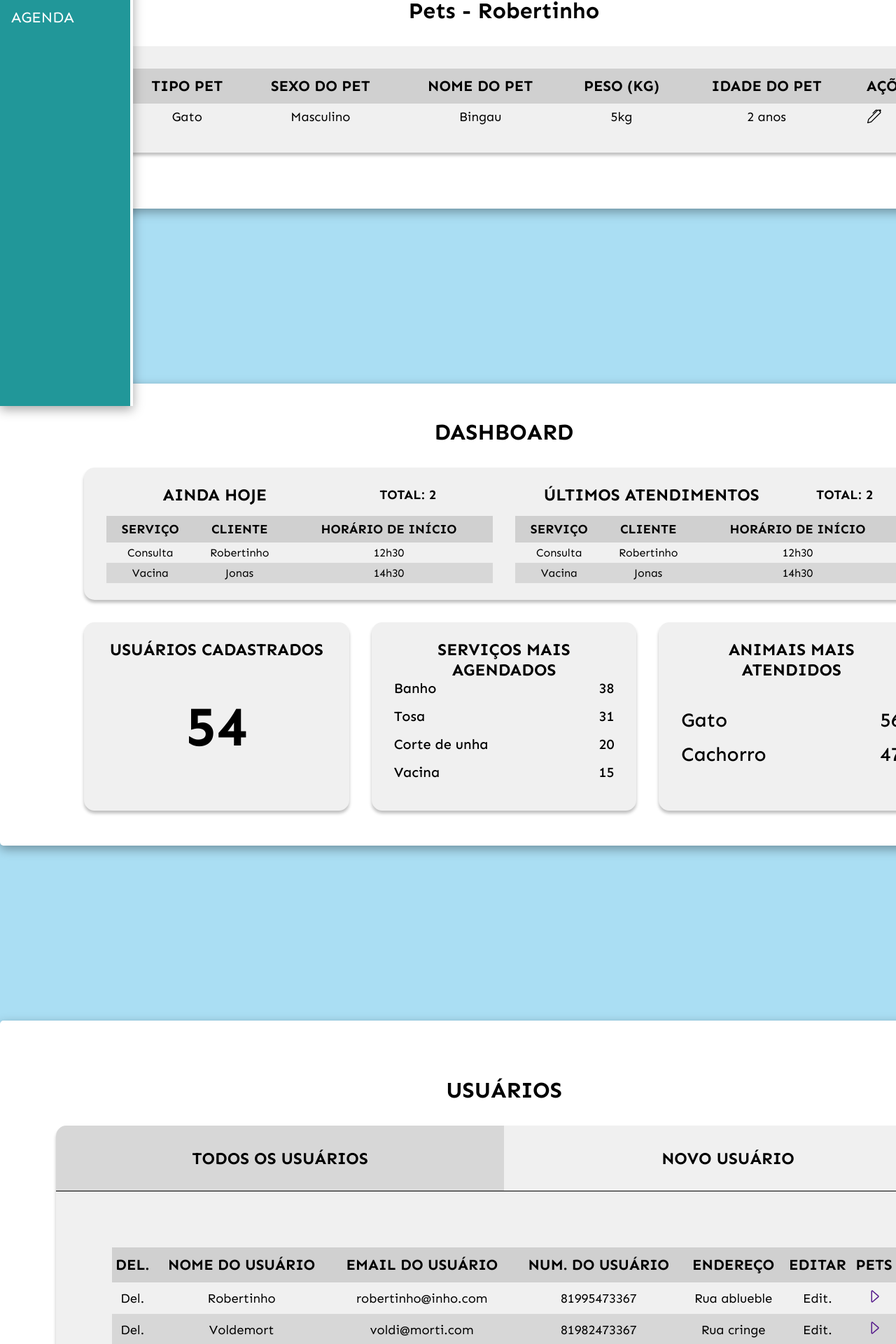
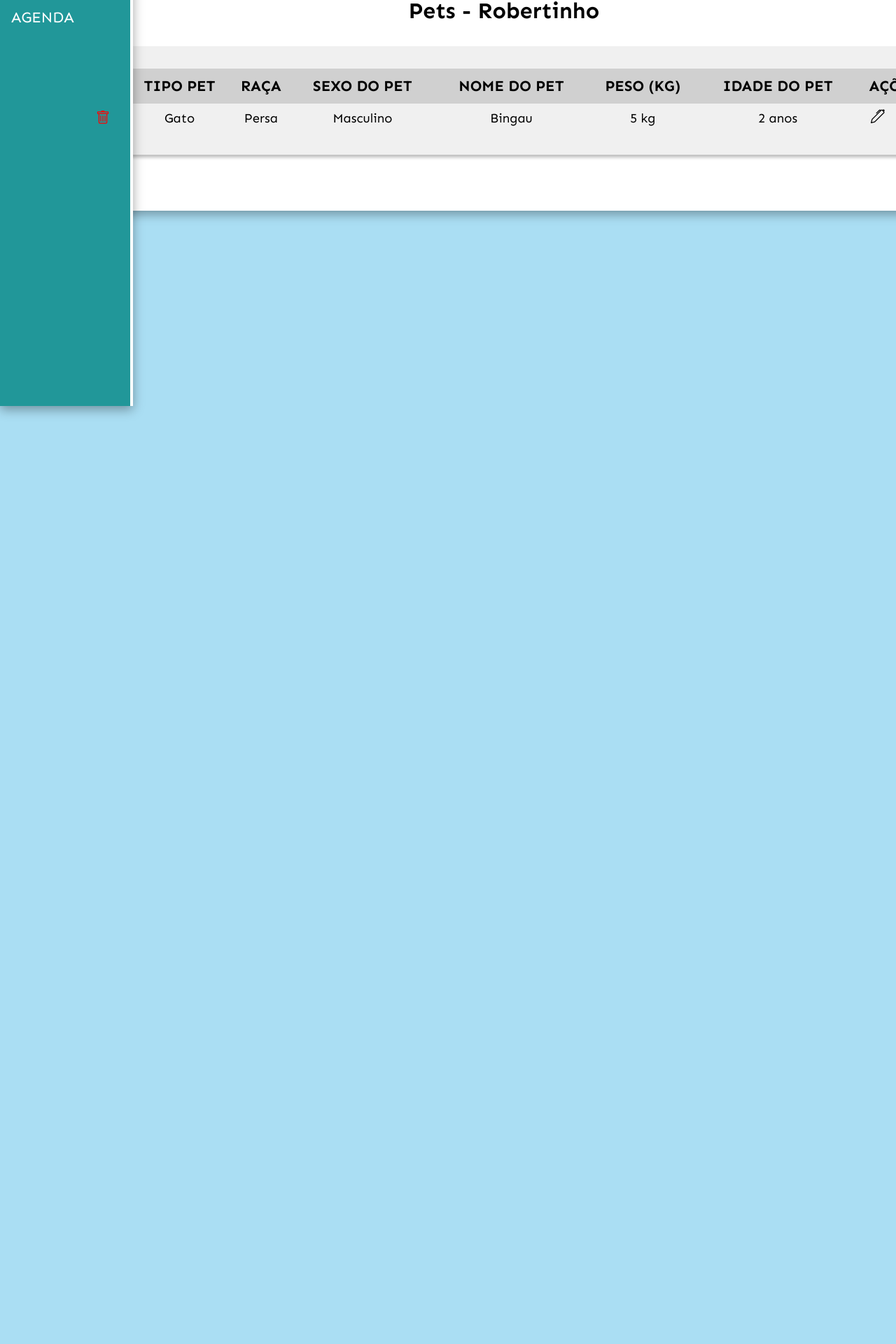
Before and after one commit to pedroairton/sistema-petshop, an Angular app: page /usuario in a window 1280 px wide. Shown: the part 370-2290 px from the top of the page at 70% size. After the commit the page ends 800 px from the top, so only its background shows below. Built offline with nearby package versions, Linux system fonts and the light colour scheme.

Commit message:
feat: Service + get para usuarios

```diff
--- a/src/app/app.component.html
+++ b/src/app/app.component.html
@@ -21,7 +21,7 @@
   <router-outlet></router-outlet>
 </section>
 
-<section class="content">
+<section class="content off">
   <div class="page-dashboard">
     <h1>DASHBOARD</h1>
     <div class="tables card">
@@ -104,7 +104,7 @@
     </div>
   </div>
 </section>
-<section class="content">
+<section class="content off">
   <div class="page-usuarios">
     <h1>USUÁRIOS</h1>
     <div class="content-usuarios">
@@ -191,7 +191,7 @@
     </div>
   </div>
 </section>
-<section class="content">
+<section class="content off">
   <div class="page-pet">
     <h1>Pets - Robertinho</h1>
     <div class="table">
@@ -252,7 +252,7 @@
     </div>
   </div>
 </section>
-<section class="content">
+<section class="content off">
   <div class="page-agendamentos">
     <h1>AGENDAMENTOS</h1>
     <button (click)="openDialog()">Abrir dialog (teste)</button>
@@ -304,7 +304,7 @@
     </div>
   </div>
 </section>
-<section class="content">
+<section class="content off">
   <div class="page-login">
     <div class="img-logo">
       <!-- <img src="" alt=""> -->
--- a/src/app/app.component.ts
+++ b/src/app/app.component.ts
@@ -7,6 +7,7 @@ import { MatFormFieldModule } from '@angular/material/form-field';
 import { MatInputModule } from '@angular/material/input';
 import { MatDialog,MatDialogModule } from '@angular/material/dialog';
 import { DialogFormUsuarioComponent } from './components/dialog/usuario/dialog-form-usuario/dialog-form-usuario.component';
+import { response } from 'express';
 
 @Component({
   selector: 'app-root',
@@ -22,13 +23,10 @@ import { DialogFormUsuarioComponent } from './components/dialog/usuario/dialog-f
   templateUrl: './app.component.html',
   styleUrl: './app.component.scss',
 })
-export class AppComponent implements OnInit {
+export class AppComponent {
   panelOpenState = false;
   title: string = 'petshop';
   public mobile: boolean = false;
-
-  #apiService = inject(ApiService);
-  public dataUsuarios: any;
 
   constructor(private dialog: MatDialog) {}
   openDialog(){
@@ -113,15 +111,4 @@ export class AppComponent implements OnInit {
       pets: 2,
     },
   ];
-  ngOnInit(): void {
-    // this.#apiService.getUsuarios().subscribe(
-    //   (response) => {
-    //     this.dataUsuarios = response;
-    //     console.log(this.dataUsuarios);
-    //   },
-    //   (err) => {
-    //     console.error('Erro:', err);
-    //   }
-    // );
-  }
 }
--- a/src/app/components/dialog/usuario/dialog-atendimentos-pet/dialog-atendimentos-pet.component.scss
+++ b/src/app/components/dialog/usuario/dialog-atendimentos-pet/dialog-atendimentos-pet.component.scss
@@ -1,3 +1,8 @@
+.dialog-atendimentos-pet{
+  padding: 1.5rem;
+  h2{
+    margin-bottom: 2rem;
+  }
   table {
     width: 100%;
     min-width: 900px;
@@ -24,3 +29,5 @@ table {
       }
     }
   }
+
+}
--- a/src/app/pages/agenda/agenda.component.html
+++ b/src/app/pages/agenda/agenda.component.html
@@ -1,6 +1,6 @@
 <div class="page-agendamentos">
     <h1>AGENDAMENTOS</h1>
-    <button (click)="openDialog()">Abrir dialog (teste)</button>
+    <!-- <button (click)="openDialog()">Abrir dialog (teste)</button> -->
     <div class="table-agendamentos">
       <h2>Próximos Agendamentos</h2>
       <table>
@@ -16,7 +16,7 @@
         <tbody>
           <tr>
             <td>Del.</td>
-            <td>Robertinho</td>
+            <td>Roberto</td>
             <td>Tosa</td>
             <td>06/03/2025</td>
             <td>14h30</td>
@@ -39,7 +39,7 @@
         <tbody>
           <tr>
             <td>Del.</td>
-            <td>Robertinho</td>
+            <td>Roberto</td>
             <td>Tosa</td>
             <td>06/03/2025</td>
             <td>14h30</td>
--- a/src/app/pages/dashboard/dashboard.component.ts
+++ b/src/app/pages/dashboard/dashboard.component.ts
@@ -14,7 +14,7 @@ export class DashboardComponent {
     horario_inicio: string;
   }[] = [
     {
-      usuario: 'Robertinho',
+      usuario: 'Roberto',
       servico: 'Consulta',
       horario_inicio: '12h30',
     },
--- a/src/app/pages/usuario/usuario.component.html
+++ b/src/app/pages/usuario/usuario.component.html
@@ -6,6 +6,7 @@
           <tr>
             <th>Del.</th>
             <th>Tipo Pet</th>
+            <th>Raça</th>
             <th>Sexo do pet</th>
             <th>Nome do Pet</th>
             <th>Peso (kg)</th>
@@ -15,11 +16,17 @@
         </thead>
         <tbody>
           <tr>
-            <td>Del.</td>
+            <td>
+              <svg style="translate: 0 2px;" xmlns="http://www.w3.org/2000/svg" width="20" height="20" fill="red" class="bi bi-trash" viewBox="0 0 16 16">
+                <path d="M5.5 5.5A.5.5 0 0 1 6 6v6a.5.5 0 0 1-1 0V6a.5.5 0 0 1 .5-.5m2.5 0a.5.5 0 0 1 .5.5v6a.5.5 0 0 1-1 0V6a.5.5 0 0 1 .5-.5m3 .5a.5.5 0 0 0-1 0v6a.5.5 0 0 0 1 0z"/>
+                <path d="M14.5 3a1 1 0 0 1-1 1H13v9a2 2 0 0 1-2 2H5a2 2 0 0 1-2-2V4h-.5a1 1 0 0 1-1-1V2a1 1 0 0 1 1-1H6a1 1 0 0 1 1-1h2a1 1 0 0 1 1 1h3.5a1 1 0 0 1 1 1zM4.118 4 4 4.059V13a1 1 0 0 0 1 1h6a1 1 0 0 0 1-1V4.059L11.882 4zM2.5 3h11V2h-11z"/>
+              </svg>
+            </td>
             <td>Gato</td>
+            <td>Persa</td>
             <td>Masculino</td>
             <td>Bingau</td>
-            <td>5kg</td>
+            <td>5 kg</td>
             <td>2 anos</td>
             <!-- editar e ver agendamentos -->
             <td style="display: flex; justify-content: space-evenly; gap: 8px">
--- a/src/app/pages/usuario/usuario.component.scss
+++ b/src/app/pages/usuario/usuario.component.scss
@@ -24,6 +24,13 @@
               font-size: 1.15rem;
               padding: 8px 0;
               text-align: center;
+              svg{
+                cursor: pointer;
+                transition: .3s;
+                &:hover{
+                  scale: 1.1;
+                }
+              }
             }
             background-color: #f0f0f0;
             &:nth-child(even) {
--- a/src/app/pages/usuarios/usuarios.component.html
+++ b/src/app/pages/usuarios/usuarios.component.html
@@ -33,14 +33,32 @@
           <tbody>
             @for (usuario of usuarios; track usuario) {
             <tr>
-              <td>Del.</td>
+              <td>
+                <svg style="translate: 0 2px;" xmlns="http://www.w3.org/2000/svg" width="20" height="20" fill="red" class="bi bi-trash" viewBox="0 0 16 16">
+                  <path d="M5.5 5.5A.5.5 0 0 1 6 6v6a.5.5 0 0 1-1 0V6a.5.5 0 0 1 .5-.5m2.5 0a.5.5 0 0 1 .5.5v6a.5.5 0 0 1-1 0V6a.5.5 0 0 1 .5-.5m3 .5a.5.5 0 0 0-1 0v6a.5.5 0 0 0 1 0z"/>
+                  <path d="M14.5 3a1 1 0 0 1-1 1H13v9a2 2 0 0 1-2 2H5a2 2 0 0 1-2-2V4h-.5a1 1 0 0 1-1-1V2a1 1 0 0 1 1-1H6a1 1 0 0 1 1-1h2a1 1 0 0 1 1 1h3.5a1 1 0 0 1 1 1zM4.118 4 4 4.059V13a1 1 0 0 0 1 1h6a1 1 0 0 0 1-1V4.059L11.882 4zM2.5 3h11V2h-11z"/>
+                </svg>
+              </td>
               <td>{{ usuario.nome }}</td>
               <td>{{ usuario.email }}</td>
-              <td>{{ usuario.numero }}</td>
+              <td>{{ usuario.telefone }}</td>
               <td>{{ usuario.endereco }}</td>
-              <td>Edit.</td>
               <td>
-                <a href="">
+                <svg
+                xmlns="http://www.w3.org/2000/svg"
+                width="20"
+                height="20"
+                fill="#000"
+                class="bi bi-pen"
+                viewBox="0 0 16 16"
+              >
+                <path
+                  d="m13.498.795.149-.149a1.207 1.207 0 1 1 1.707 1.708l-.149.148a1.5 1.5 0 0 1-.059 2.059L4.854 14.854a.5.5 0 0 1-.233.131l-4 1a.5.5 0 0 1-.606-.606l1-4a.5.5 0 0 1 .131-.232l9.642-9.642a.5.5 0 0 0-.642.056L6.854 4.854a.5.5 0 1 1-.708-.708L9.44.854A1.5 1.5 0 0 1 11.5.796a1.5 1.5 0 0 1 1.998-.001m-.644.766a.5.5 0 0 0-.707 0L1.95 11.756l-.764 3.057 3.057-.764L14.44 3.854a.5.5 0 0 0 0-.708z"
+                />
+              </svg>
+              </td>
+              <td>
+                <a href="/usuario">
                   <svg
                     xmlns="http://www.w3.org/2000/svg"
                     width="24"
--- a/src/app/pages/usuarios/usuarios.component.scss
+++ b/src/app/pages/usuarios/usuarios.component.scss
@@ -44,6 +44,13 @@ $lightBlue2: #60c1dc;
                 font-size: 1.15rem;
                 padding: 8px 0;
                 text-align: center;
+                svg{
+                  cursor: pointer;
+                  transition: .3s;
+                  &:hover{
+                    scale: 1.1;
+                  }
+                }
               }
               &:nth-child(even) {
                 background-color: #d7d7d7;
--- a/src/app/pages/usuarios/usuarios.component.ts
+++ b/src/app/pages/usuarios/usuarios.component.ts
@@ -1,7 +1,9 @@
 import { CommonModule } from '@angular/common';
-import { Component } from '@angular/core';
+import { Component, inject, OnInit } from '@angular/core';
 import { MatFormFieldModule } from '@angular/material/form-field';
 import { MatInputModule } from '@angular/material/input';
+import { ApiService } from '../../services/api.service';
+import { Usuario } from '../../models/usuario';
 
 @Component({
   selector: 'app-usuarios',
@@ -9,31 +11,25 @@ import { MatInputModule } from '@angular/material/input';
   templateUrl: './usuarios.component.html',
   styleUrl: './usuarios.component.scss'
 })
-export class UsuariosComponent {
-  public usuarios: {
-    nome: string;
-    email: string;
-    numero: string;
-    endereco: string;
-    pets: number;
-  }[] = [
-    {
-      nome: 'Robertinho',
-      email: 'robertinho@inho.com',
-      numero: '81995473367',
-      endereco: 'Rua ablueble',
-      pets: 3,
-    },
-    {
-      nome: 'Voldemort',
-      email: 'voldi@morti.com',
-      numero: '81982473367',
-      endereco: 'Rua cringe',
-      pets: 2,
-    },
-  ];
+export class UsuariosComponent implements OnInit {
+  #apiService = inject(ApiService);
+
+  public usuarios: Usuario[] = []
   public indexUsuarios: boolean = true;
   toggleUsuarios(value: boolean) {
     this.indexUsuarios = value;
   }
+  loadUsers(){
+    this.#apiService.getUsuarios().subscribe(
+      (response) => {
+        this.usuarios = response;
+        console.log(this.usuarios);
+      },
+      (err) => {
+        console.error('Erro:', err);
+      })
+  }
+  ngOnInit(): void {
+    this.loadUsers()
+  }
 }
--- a/src/styles.scss
+++ b/src/styles.scss
@@ -23,8 +23,15 @@ h1 {
   text-align: center;
   font-size: 2rem;
 }
+a{
+  text-decoration: none;
+  color: inherit;
+}
 .cdk-overlay-container{
   .cdk-overlay-pane.mat-mdc-dialog-panel {
-    max-width: 900px;
+    max-width: 100%;
   }
 }
+.off{
+  display: none;
+}
```
Also changed, not shown: src/app/models/Usuario.ts (added, +10 -0 lines). Lines whose indentation alone changed are shown as unchanged.
